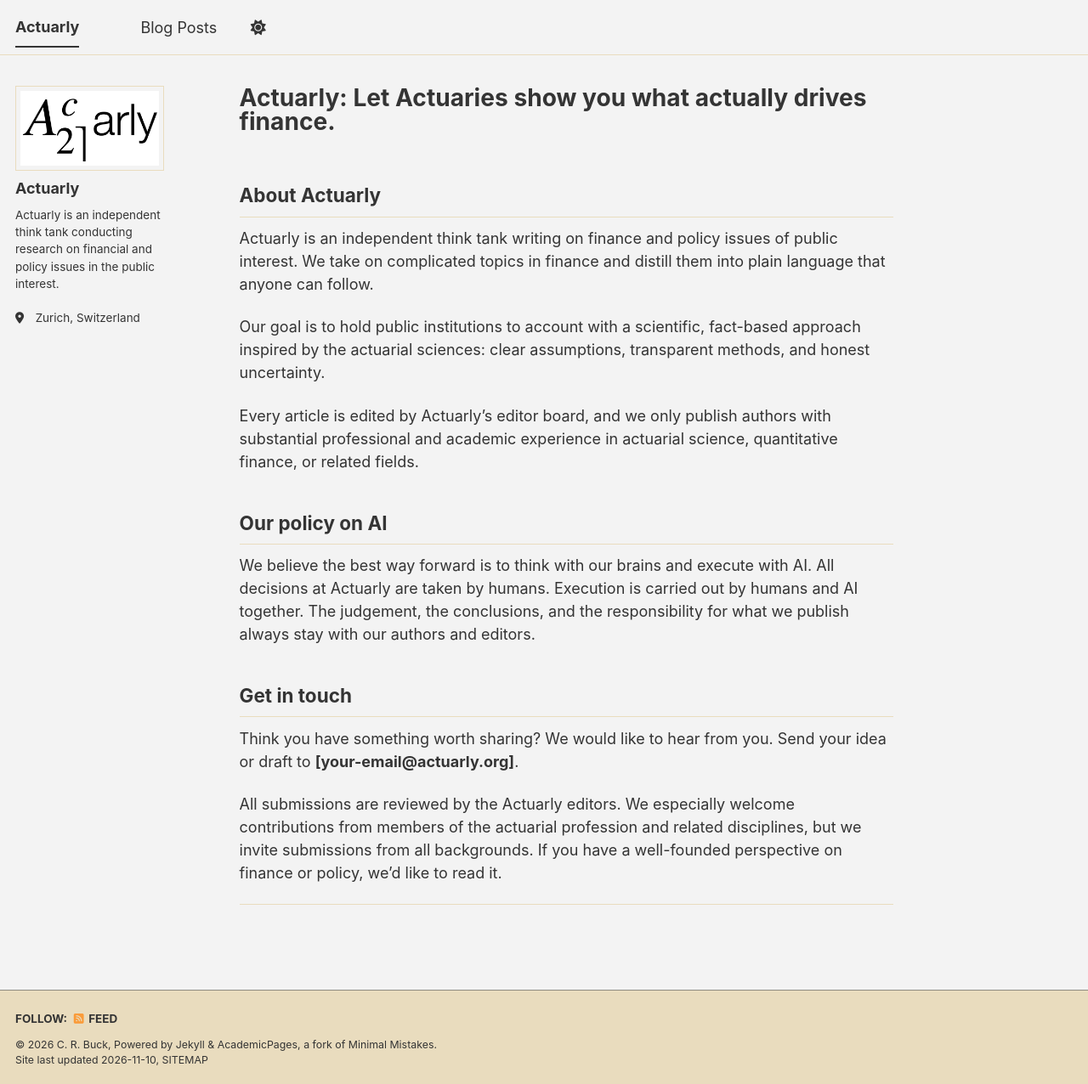
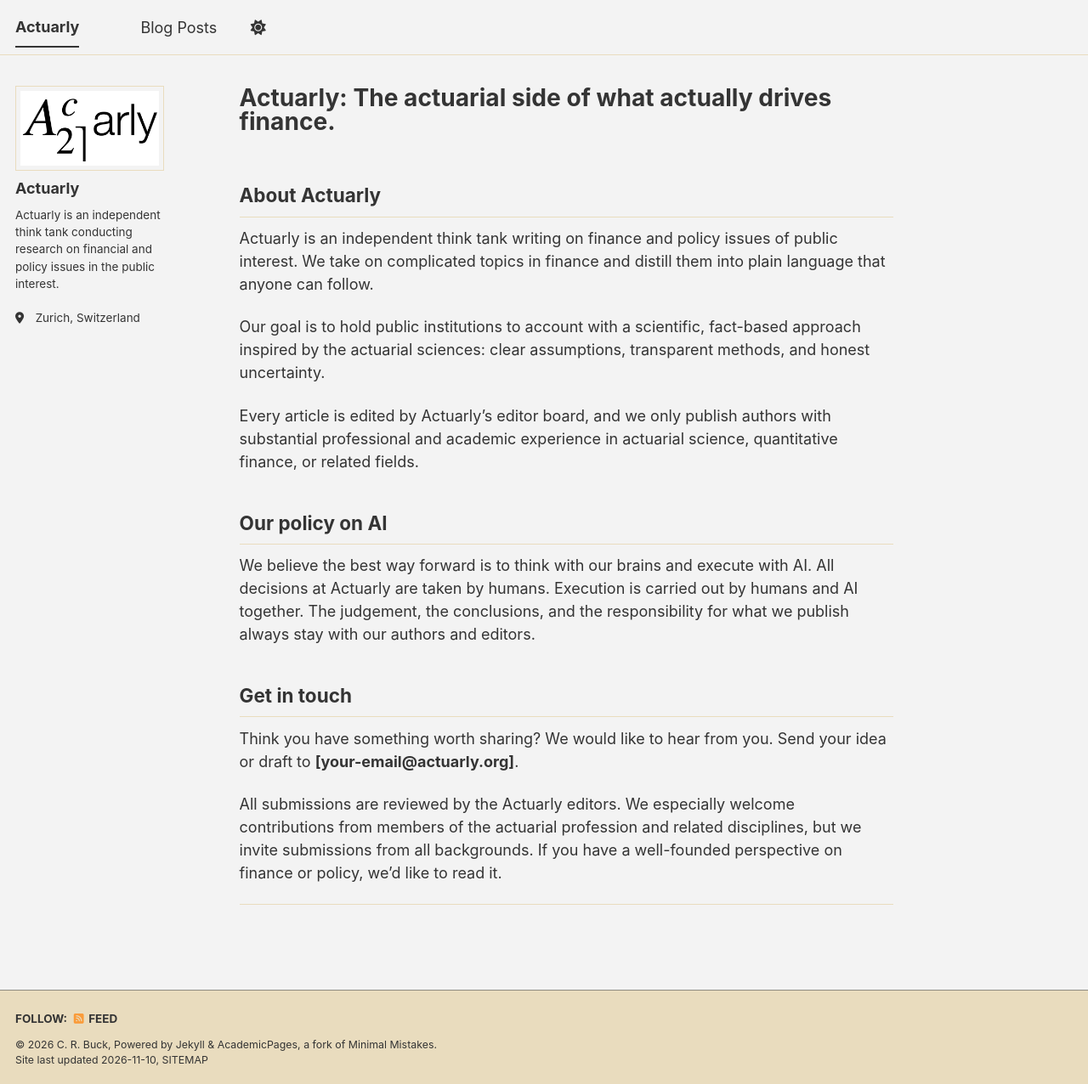
Before and after one commit to Actuarly/Actuarly.github.io, a Jekyll site: the page built from _pages/about.md, in a window 1280 px wide and 1276 px high. Shown: the whole window at 85% size. Built offline with Jekyll 4.4.1, drawn with Linux system fonts in a browser that asks for light colours; a style sheet for code colours, icons or effects is not loaded.

Commit message:
Update title for about page to clarify focus

```diff
--- a/_pages/about.md
+++ b/_pages/about.md
@@ -1,6 +1,6 @@
 ---
 permalink: /
-title: "Actuarly: Let Actuaries show you what actually drives finance."
+title: "Actuarly: The actuarial side of what actually drives finance."
 author_profile: true
 redirect_from:
   - /about/
```
